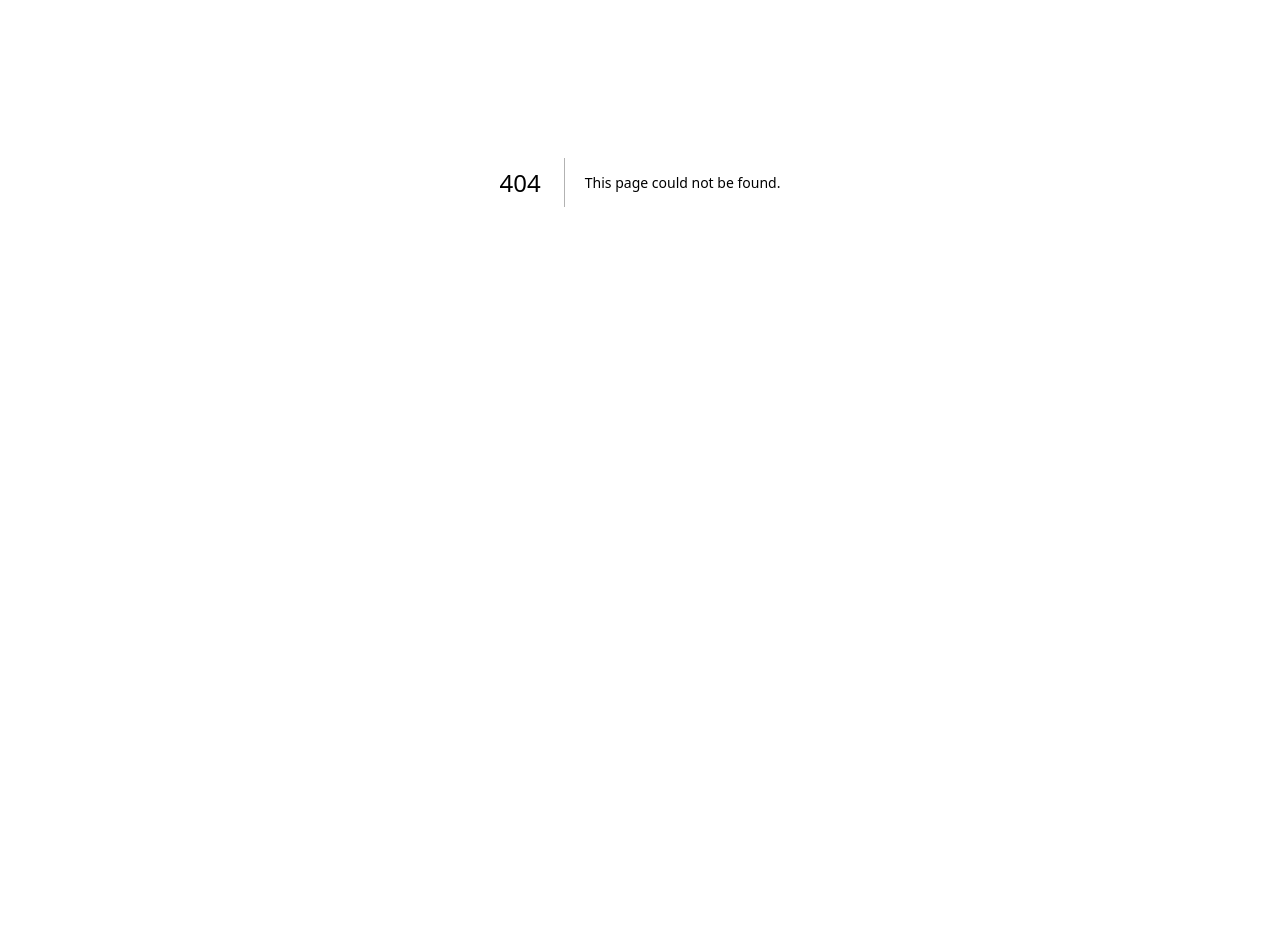
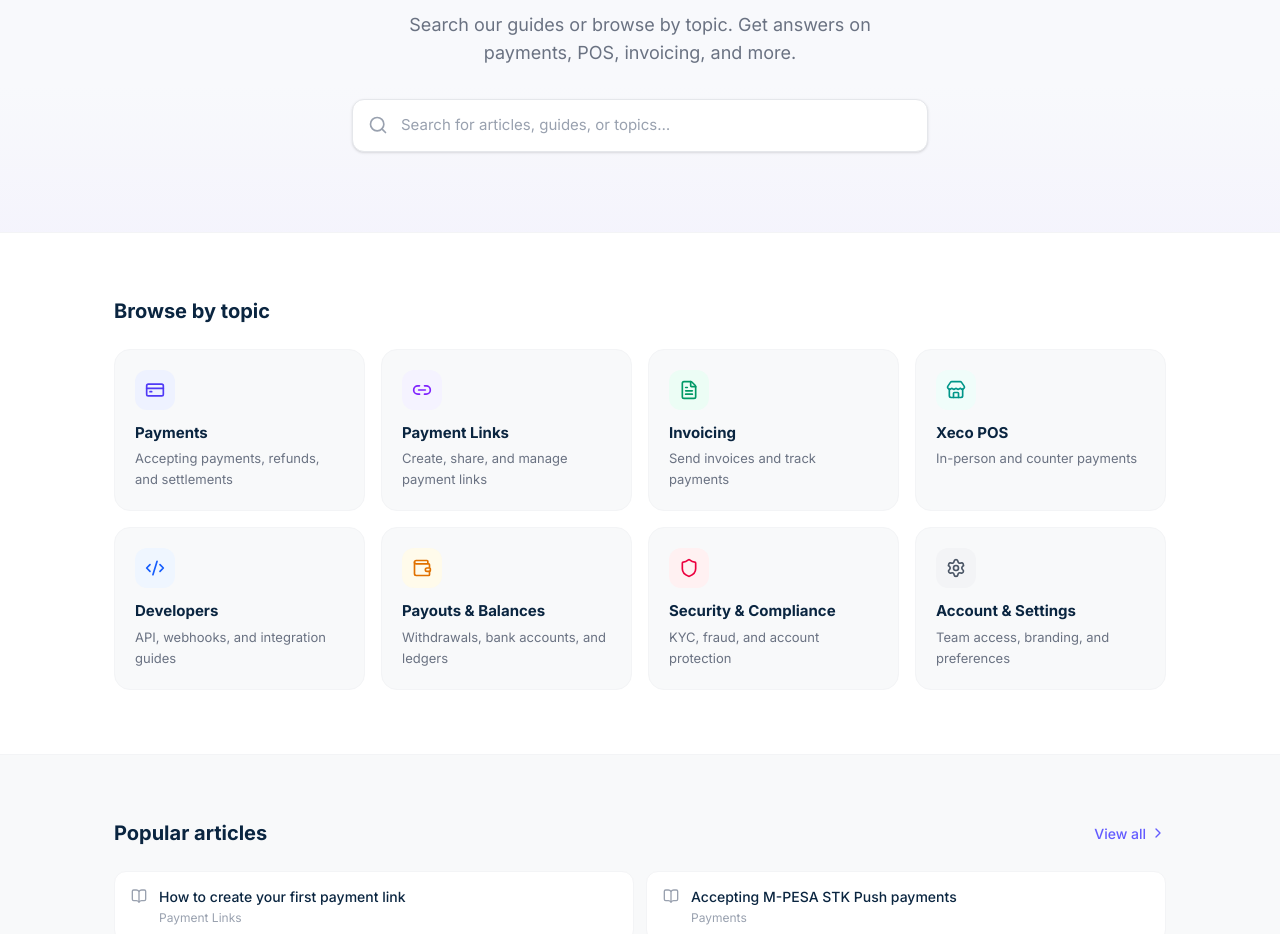
Before and after one commit to xecoafrica-maker/xecoflow-pay, a Next.js app: page /help-centre in a window 1280 px wide. Before the commit this address had no page. Shown: the part 218-1152 px from the top of the page. Before the commit the page ends 800 px from the top, so only its background shows below. Built offline with nearby package versions, Linux system fonts and the light colour scheme.

Commit message:
Fixed frontend rewrites to forward /v1/* and /api/* to backend

```diff
--- /dev/null
+++ b/src/app/help-centre/page.tsx
@@ -0,0 +1,265 @@
+// src/app/help-centre/page.tsx
+// or src/app/support/page.tsx
+
+'use client';
+
+import Link from 'next/link';
+import { useState } from 'react';
+import Header from '@/components/landing/Header';
+import Footer from '@/components/landing/Footer';
+import {
+  Search,
+  ArrowRight,
+  CreditCard,
+  Link2,
+  FileText,
+  Store,
+  Code2,
+  Shield,
+  Wallet,
+  Settings,
+  MessageCircle,
+  Mail,
+  BookOpen,
+  ChevronRight,
+} from 'lucide-react';
+
+const categories = [
+  {
+    icon: <CreditCard className="w-5 h-5" />,
+    title: 'Payments',
+    desc: 'Accepting payments, refunds, and settlements',
+    href: '/help-centre/payments',
+    color: 'bg-indigo-50 text-indigo-600',
+  },
+  {
+    icon: <Link2 className="w-5 h-5" />,
+    title: 'Payment Links',
+    desc: 'Create, share, and manage payment links',
+    href: '/help-centre/payment-links',
+    color: 'bg-violet-50 text-violet-600',
+  },
+  {
+    icon: <FileText className="w-5 h-5" />,
+    title: 'Invoicing',
+    desc: 'Send invoices and track payments',
+    href: '/help-centre/invoicing',
+    color: 'bg-emerald-50 text-emerald-600',
+  },
+  {
+    icon: <Store className="w-5 h-5" />,
+    title: 'Xeco POS',
+    desc: 'In-person and counter payments',
+    href: '/help-centre/pos',
+    color: 'bg-teal-50 text-teal-600',
+  },
+  {
+    icon: <Code2 className="w-5 h-5" />,
+    title: 'Developers',
+    desc: 'API, webhooks, and integration guides',
+    href: '/help-centre/developers',
+    color: 'bg-blue-50 text-blue-600',
+  },
+  {
+    icon: <Wallet className="w-5 h-5" />,
+    title: 'Payouts & Balances',
+    desc: 'Withdrawals, bank accounts, and ledgers',
+    href: '/help-centre/payouts',
+    color: 'bg-amber-50 text-amber-600',
+  },
+  {
+    icon: <Shield className="w-5 h-5" />,
+    title: 'Security & Compliance',
+    desc: 'KYC, fraud, and account protection',
+    href: '/help-centre/security',
+    color: 'bg-rose-50 text-rose-600',
+  },
+  {
+    icon: <Settings className="w-5 h-5" />,
+    title: 'Account & Settings',
+    desc: 'Team access, branding, and preferences',
+    href: '/help-centre/account',
+    color: 'bg-gray-100 text-gray-600',
+  },
+];
+
+const popularArticles = [
+  {
+    title: 'How to create your first payment link',
+    category: 'Payment Links',
+    href: '/help-centre/payment-links/create',
+  },
+  {
+    title: 'Accepting M-PESA STK Push payments',
+    category: 'Payments',
+    href: '/help-centre/payments/mpesa-stk',
+  },
+  {
+    title: 'Setting up webhooks for payment events',
+    category: 'Developers',
+    href: '/help-centre/developers/webhooks',
+  },
+  {
+    title: 'How settlements and payouts work',
+    category: 'Payouts',
+    href: '/help-centre/payouts/settlements',
+  },
+  {
+    title: 'Using Xeco POS on multiple tills',
+    category: 'Xeco POS',
+    href: '/help-centre/pos/multi-till',
+  },
+  {
+    title: 'Sending an invoice with a pay button',
+    category: 'Invoicing',
+    href: '/help-centre/invoicing/create',
+  },
+];
+
+export default function HelpCentrePage() {
+  const [query, setQuery] = useState('');
+
+  return (
+    <div className="min-h-screen bg-white text-[#0a2540] antialiased">
+      <Header />
+
+      {/* ─── HERO + SEARCH ──────────────────────────────────────────── */}
+      <section className="relative overflow-hidden">
+        <div className="absolute inset-0 bg-[#f8f9fc]" />
+        <div className="absolute bottom-0 left-0 right-0 h-[40%] bg-gradient-to-t from-violet-100/30 to-transparent pointer-events-none" />
+
+        <div className="relative max-w-[900px] mx-auto px-6 pt-14 pb-16 lg:pt-20 lg:pb-20 text-center">
+          <h1 className="text-4xl sm:text-5xl font-bold tracking-tight text-[#0a2540] mb-4">
+            How can we help?
+          </h1>
+          <p className="text-lg text-gray-500 mb-8 max-w-lg mx-auto">
+            Search our guides or browse by topic. Get answers on payments, POS, invoicing, and more.
+          </p>
+
+          {/* Search */}
+          <div className="relative max-w-xl mx-auto">
+            <Search className="absolute left-4 top-1/2 -translate-y-1/2 w-5 h-5 text-gray-400" />
+            <input
+              type="text"
+              value={query}
+              onChange={(e) => setQuery(e.target.value)}
+              placeholder="Search for articles, guides, or topics…"
+              className="w-full pl-12 pr-4 py-3.5 rounded-xl border border-gray-200 bg-white text-[15px] text-[#0a2540] placeholder:text-gray-400 shadow-sm focus:outline-none focus:ring-2 focus:ring-[#635bff]/30 focus:border-[#635bff] transition-all"
+            />
+          </div>
+        </div>
+      </section>
+
+      {/* ─── CATEGORIES ─────────────────────────────────────────────── */}
+      <section className="py-16 border-t border-gray-100">
+        <div className="max-w-[1100px] mx-auto px-6">
+          <h2 className="text-xl font-bold text-[#0a2540] mb-6">Browse by topic</h2>
+
+          <div className="grid sm:grid-cols-2 lg:grid-cols-4 gap-4">
+            {categories.map((cat) => (
+              <Link
+                key={cat.title}
+                href={cat.href}
+                className="group bg-[#f8f9fa] hover:bg-white border border-gray-100 hover:border-gray-200 rounded-2xl p-5 transition-all hover:shadow-md"
+              >
+                <div className={`w-10 h-10 rounded-xl flex items-center justify-center mb-3 ${cat.color}`}>
+                  {cat.icon}
+                </div>
+                <h3 className="text-[15px] font-bold text-[#0a2540] mb-1 group-hover:text-[#635bff] transition-colors">
+                  {cat.title}
+                </h3>
+                <p className="text-[13px] text-gray-500 leading-relaxed">{cat.desc}</p>
+              </Link>
+            ))}
+          </div>
+        </div>
+      </section>
+
+      {/* ─── POPULAR ARTICLES ───────────────────────────────────────── */}
+      <section className="py-16 bg-[#f8f9fa] border-y border-gray-100">
+        <div className="max-w-[1100px] mx-auto px-6">
+          <div className="flex items-center justify-between mb-6">
+            <h2 className="text-xl font-bold text-[#0a2540]">Popular articles</h2>
+            <Link
+              href="/help-centre/all"
+              className="text-[14px] font-medium text-[#635bff] hover:underline flex items-center gap-1"
+            >
+              View all
+              <ChevronRight className="w-4 h-4" />
+            </Link>
+          </div>
+
+          <div className="grid sm:grid-cols-2 gap-3">
+            {popularArticles.map((article) => (
+              <Link
+                key={article.title}
+                href={article.href}
+                className="flex items-start gap-3 bg-white border border-gray-100 rounded-xl px-4 py-3.5 hover:border-gray-200 hover:shadow-sm transition-all group"
+              >
+                <BookOpen className="w-4 h-4 text-gray-400 mt-0.5 shrink-0" />
+                <div className="min-w-0">
+                  <p className="text-[14px] font-medium text-[#0a2540] group-hover:text-[#635bff] transition-colors truncate">
+                    {article.title}
+                  </p>
+                  <p className="text-[12px] text-gray-400 mt-0.5">{article.category}</p>
+                </div>
+              </Link>
+            ))}
+          </div>
+        </div>
+      </section>
+
+      {/* ─── CONTACT SUPPORT ────────────────────────────────────────── */}
+      <section className="py-16">
+        <div className="max-w-[900px] mx-auto px-6">
+          <div className="text-center mb-10">
+            <h2 className="text-2xl md:text-3xl font-bold text-[#0a2540] mb-3">
+              Still need help?
+            </h2>
+            <p className="text-gray-500">
+              Our support team is available to assist you.
+            </p>
+          </div>
+
+          <div className="grid sm:grid-cols-2 gap-5">
+            <div className="bg-[#f8f9fa] border border-gray-100 rounded-2xl p-6 text-center">
+              <div className="w-12 h-12 rounded-xl bg-indigo-50 text-indigo-600 flex items-center justify-center mx-auto mb-4">
+                <MessageCircle className="w-5 h-5" />
+              </div>
+              <h3 className="text-[16px] font-bold text-[#0a2540] mb-1">Live chat</h3>
+              <p className="text-[13px] text-gray-500 mb-4">
+                Chat with us in the dashboard. Available Mon–Fri, 8am–6pm EAT.
+              </p>
+              <Link
+                href="/dashboard"
+                className="inline-flex items-center gap-1.5 text-[14px] font-medium text-[#635bff] hover:underline"
+              >
+                Open dashboard
+                <ArrowRight className="w-3.5 h-3.5" />
+              </Link>
+            </div>
+
+            <div className="bg-[#f8f9fa] border border-gray-100 rounded-2xl p-6 text-center">
+              <div className="w-12 h-12 rounded-xl bg-emerald-50 text-emerald-600 flex items-center justify-center mx-auto mb-4">
+                <Mail className="w-5 h-5" />
+              </div>
+              <h3 className="text-[16px] font-bold text-[#0a2540] mb-1">Email support</h3>
+              <p className="text-[13px] text-gray-500 mb-4">
+                Send us a message and we’ll reply within one business day.
+              </p>
+              <a
+                href="mailto:support@xecoflow.com"
+                className="inline-flex items-center gap-1.5 text-[14px] font-medium text-[#635bff] hover:underline"
+              >
+                support@xecoflow.com
+                <ArrowRight className="w-3.5 h-3.5" />
+              </a>
+            </div>
+          </div>
+        </div>
+      </section>
+
+      <Footer />
+    </div>
+  );
+}
```
